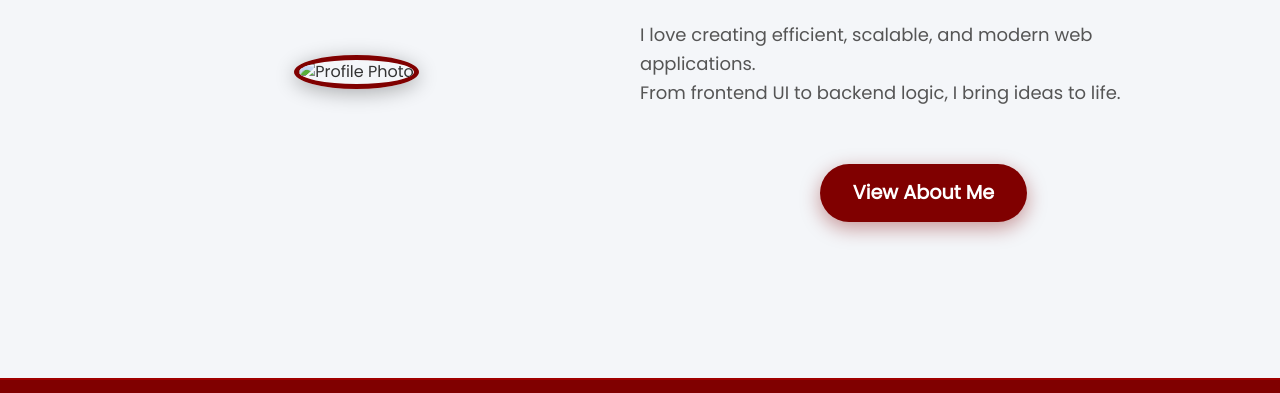
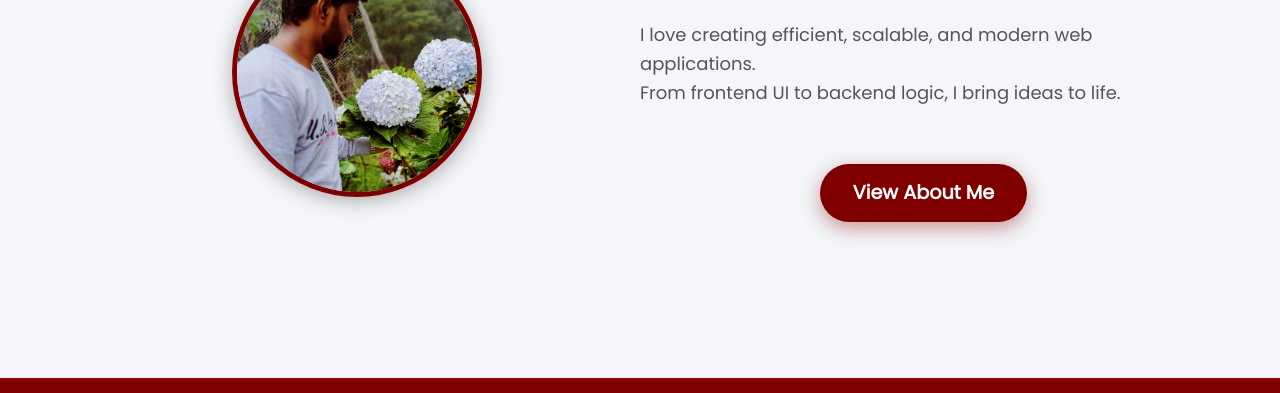
Before and after one commit to Sudhakar187/portfolio, a plain HTML site: page index.html in a window 1280 px wide. Shown: the part 242-635 px from the top of the page. Drawn offline with nearby package versions, Linux system fonts and the light colour scheme.

Commit message:
Update index.html

```diff
--- a/index.html
+++ b/index.html
@@ -63,7 +63,7 @@
   <section class="Home-section container fade-in">
     <div class="row align-items-center py-5">
       <div class="col-md-6 text-center">
-        <img src="Images/photo.jpg" alt="Profile Photo" class="profile-img img-fluid">
+        <img src="photo.jpg" alt="Profile Photo" class="profile-img img-fluid">
       </div>
       <div class="col-md-6 d-flex flex-column justify-content-center align-items-start text-md-start px-3 px-md-0">
         <h3>Hi, I'm <span class="highlight">Sudhakar</span></h3>
@@ -97,4 +97,5 @@
   <script src="https://code.jquery.com/jquery-3.7.1.min.js"></script>
   <script src="script.js"></script>
 </body>
+
 </html>
```
